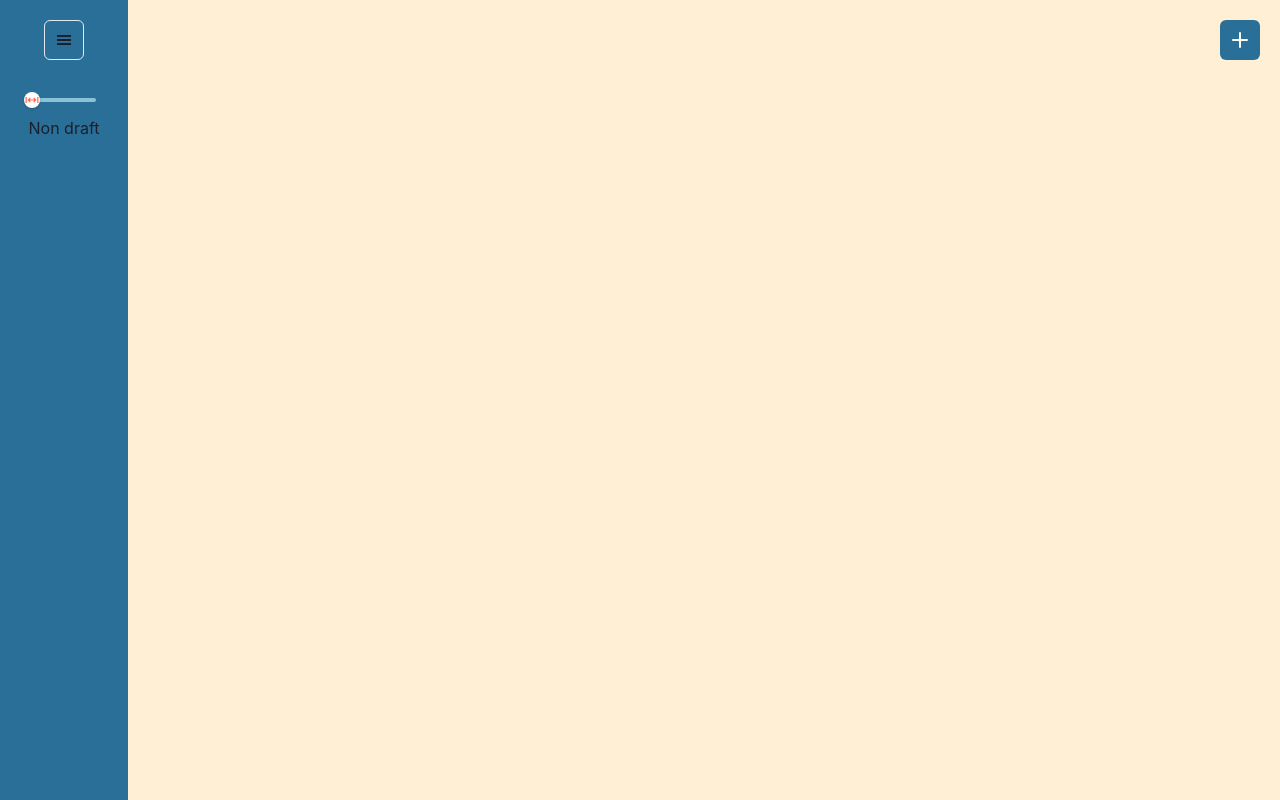
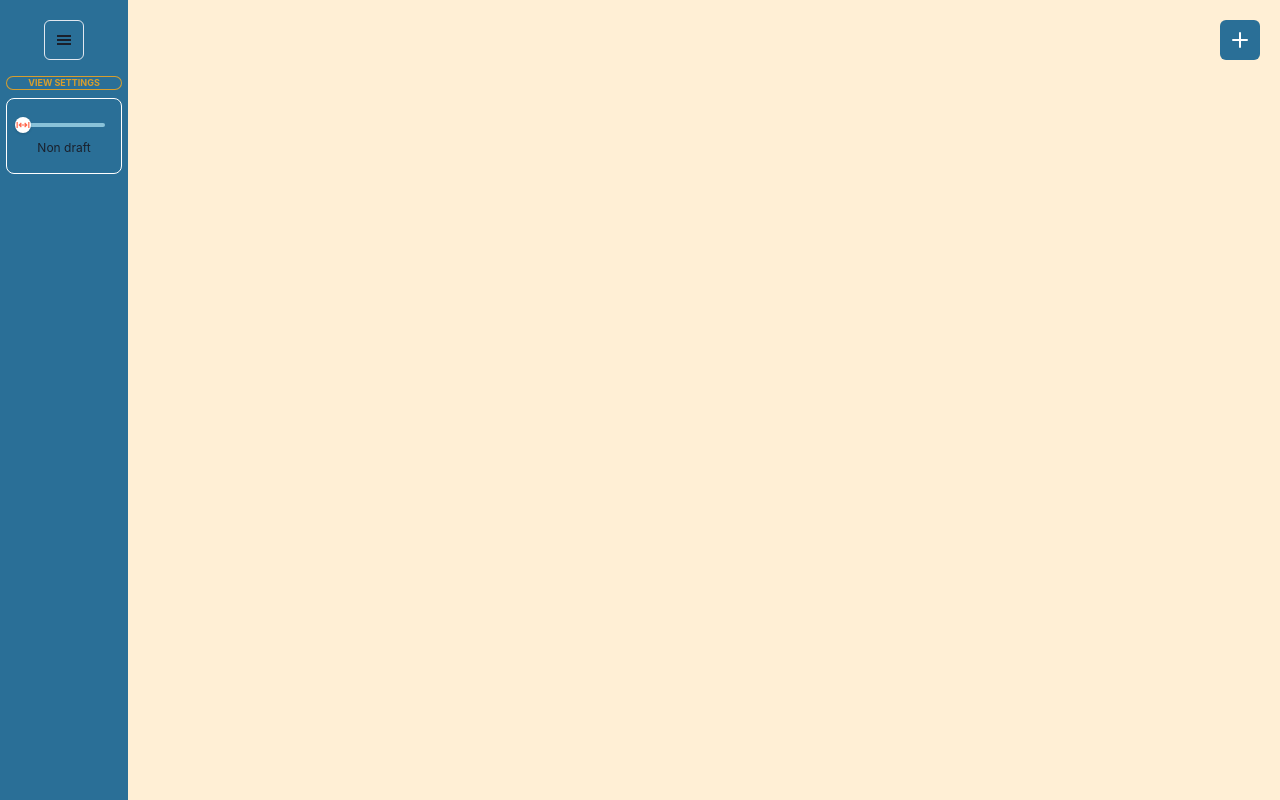
Before and after one commit to mlaffargue/gitlab-multi-project-manager, a React (Create React App) app: page / in a window 1280 px wide. Built offline with nearby package versions, Linux system fonts and the light colour scheme.

Commit message:
Adding view settings

```diff
--- a/src/App.js
+++ b/src/App.js
@@ -1,8 +1,9 @@
 import {
+  Badge,
   Box,
   Center, ChakraProvider,
   extendTheme, Grid,
-  GridItem,
+  GridItem, Text,
   Slider, SliderThumb, SliderTrack, VStack
 } from '@chakra-ui/react';
 import React, { Component, useEffect, useState } from 'react';
@@ -57,18 +58,21 @@ class App extends Component{
         >
           <GridItem w="10vw" bg="brand.500">
             <GmpmMenu/>
-            <Center>
-              <VStack w="100%">
-                <Slider mt={8} w="50%" defaultValue={0} min={0} max={2} step={1} onChange={this.updateDraftOption}>
+            <VStack w="100%">
+              <Badge w="90%" mt={4} textAlign="center" borderRadius="lg" px="2" colorScheme="yellow" variant="outline">
+                  <Text fontSize="xx-small" >View settings</Text>
+              </Badge>
+                <Box mt={8} borderRadius="lg" p={4} w="90%" border="1px solid white">
+                <Slider  defaultValue={0} min={0} max={2} step={1} onChange={this.updateDraftOption}>
                   <SliderTrack bg="brand.100">
                   </SliderTrack>
                   <SliderThumb boxSize={4}>
                     <Box color="tomato" as={CgArrowsShrinkH} />
                   </SliderThumb>
                 </Slider>
-                <Box>{this.state.draftOption.text}</Box>
-              </VStack>
-            </Center>
+                <Box fontSize="xs" textAlign="center">{this.state.draftOption.text}</Box>
+              </Box>
+            </VStack>
           </GridItem>
           <GridItem w="90vw"bg="papayawhip">
             <Switch>
--- a/src/components/gitlab/ProjectInfo.js
+++ b/src/components/gitlab/ProjectInfo.js
@@ -1,6 +1,6 @@
 import { Button, IconButton } from '@chakra-ui/button';
 import Icon from '@chakra-ui/icon';
-import { Badge, Box, Center, Flex, SimpleGrid, VStack } from '@chakra-ui/layout';
+import { Badge, Box, Center, Flex, SimpleGrid, VStack, Text } from '@chakra-ui/layout';
 import React, { Component } from 'react';
 import { CgBitbucket, CgTrashEmpty } from 'react-icons/cg';
 import DraftOptionEnum from '../../model/DraftOptionEnum';
@@ -64,18 +64,18 @@ class ProjectInfo extends Component {
         );
 
         return (
-            <Box minW="min-content" maxW="27vw" width="27vw" borderWidth="1px" borderRadius="lg" bgGradient="linear(to-b, blue.700, blue.900)" >
+            <VStack minW="min-content" maxW="27vw" width="27vw" borderWidth="1px" borderRadius="lg" bgGradient="linear(to-b, blue.700, blue.900)" >
                 <SimpleGrid columns={3}>
                     <Box> </Box>
                     <Box>
                         <Center>
-                            <Badge borderRadius="full" px="2" colorScheme="brand">
-                                {this.state.projectInfo.name}
+                            <Badge textAlign="center" borderRadius="lg" px="2" colorScheme="yellow" variant="outline">
+                                <Text fontSize="xs" >{this.state.projectInfo.name}<br />{this.props.project.repository}</Text>
                             </Badge>
                         </Center>
                     </Box>
                     <Box textAlign="right">
-                    <IconButton icon={<CgTrashEmpty/>}
+                        <IconButton icon={<CgTrashEmpty/>}
                             cursor="pointer"
                             title="Delete project"
                             size="xs"
@@ -87,7 +87,7 @@ class ProjectInfo extends Component {
                 <Box p="3" >
                     {mrComponents}
                 </Box>
-           </Box>
+           </VStack>
         );
     }
 }
```
